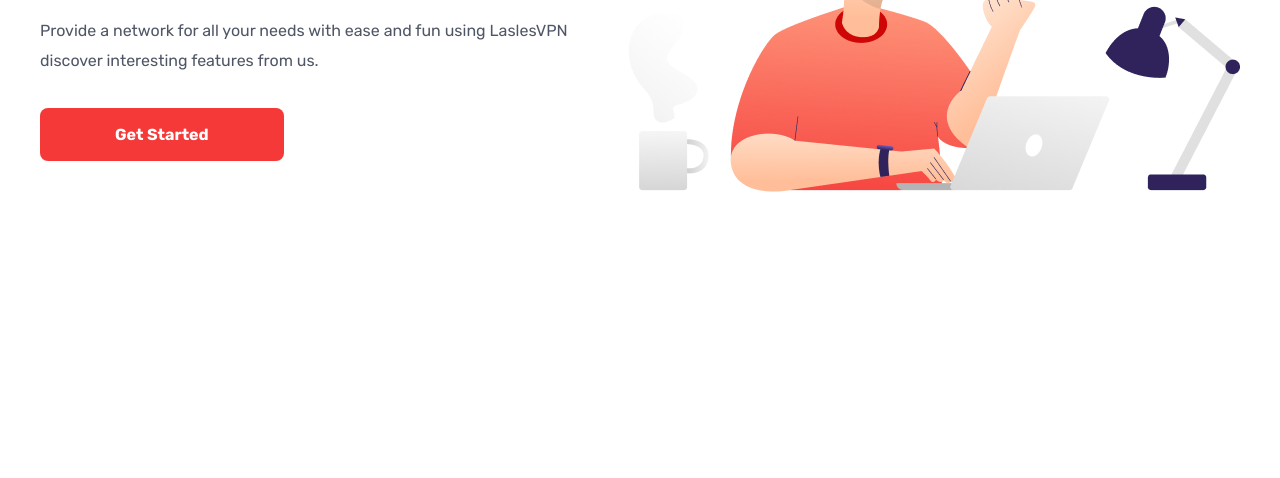
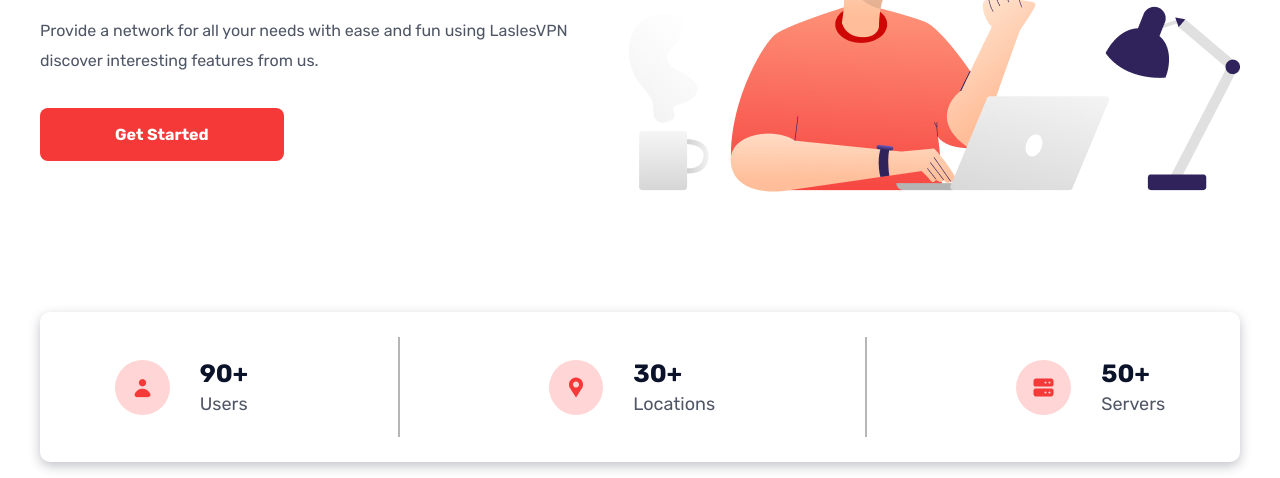
Before and after one commit to beksultane/1-module, a website: page index.html in a window 1280 px wide. Shown: the part 357-835 px from the top of the page. Before the commit the page ends 800 px from the top, so only its background shows below. Drawn offline with Linux system fonts and the light colour scheme.

Commit message:
about - info

```diff
--- a/index.html
+++ b/index.html
@@ -52,6 +52,38 @@
     </div>
 
 
+    <div class="about-info">
+      <div class="about-info__users">
+        <img src="img/user.png" alt="icon" class="about-info__users_img">
+
+        <div>
+          <p class="about-info__users_txt">90+</p>
+          <p class="about-info__users_txts">Users</p>
+        </div>
+      </div>
+
+      <span class="line"></span>
+
+      <div class="about-info__locations">
+        <img src="img/location.png" alt="icon" class="about-info__users_img">
+
+        <div>
+          <p class="about-info__users_txt">30+</p>
+          <p class="about-info__users_txts">Locations</p>
+        </div>
+      </div>
+
+      <span class="line"></span>
+
+      <div class="about-info__servers">
+        <img src="img/server.png" alt="icon" class="about-info__users_img">
+
+        <div>
+          <p class="about-info__users_txt">50+</p>
+          <p class="about-info__users_txts">Servers</p>
+        </div>
+      </div>
+    </div>
   </div>
 
 
--- a/scss/_main.scss
+++ b/scss/_main.scss
@@ -78,3 +78,58 @@
 .bold {
   font-weight: bold;
 }
+
+.about-info {
+  // width: 1140px;
+  min-height: 150px;
+  display: flex;
+  justify-content: space-around;
+  align-items: center;
+  margin-top: 10%;
+  box-shadow: 0px 4px 12px #0d102540;
+  border-radius: 10px;
+
+  &__users {
+    display: flex;
+    align-items: center;
+    gap: 30px;
+
+    &_img {
+      padding: 15px;
+      border-radius: 50%;
+      background: #ffd5d5;
+    }
+
+    &_txt {
+      margin: 0;
+      font-weight: $f-weiht7;
+      color: $title-txt;
+      font-size: 25px;
+      padding-bottom: 6px;
+    }
+
+    &_txts {
+      margin: 0;
+      font-size: 18px;
+      color: $text-color;
+
+    }
+  }
+
+  &__locations {
+    display: flex;
+    align-items: center;
+    gap: 30px;
+  }
+
+  &__servers {
+    display: flex;
+    align-items: center;
+    gap: 30px;
+  }
+}
+
+.line {
+  border-left: 2px solid #B6B6B6;
+  height: 100px;
+}
```
Also changed, not shown: css/style.css, 1 other file.
